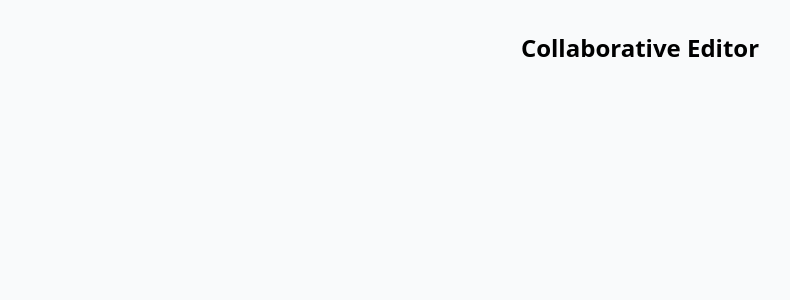
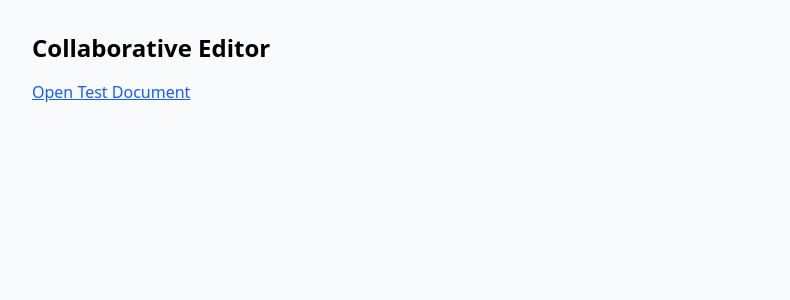
Before and after one commit to Safdari10/SyncScript, a Next.js app: page / in a window 1280 px wide. Shown: the top 300 px of the page, without its empty margins (0-790 px from the left). Built offline with nearby package versions, Linux system fonts and the light colour scheme.

Commit message:
feat: Create clean homepage with navigation
- Remove default Next.js content
- Add navigation link to test document
- Update route to match (main) folder structure

```diff
--- a/src/app/page.tsx
+++ b/src/app/page.tsx
@@ -1,9 +1,14 @@
-export default function Home() {
+import Link from "next/link";
+
+export default function page() {
   return (
-    <div className="min-h-screen bg-gray-50">
-      <h1 className="text-2xl font-bold text-center py-8">
-        Collaborative Editor
-      </h1>
+    <div className="p-8">
+      <h1 className="text-2xl font-bold mb-4">Collaborative Editor</h1>
+      <Link
+        href="/(main)/1"
+        className="text-blue-600 underline hover:text-blue-800">
+        Open Test Document
+      </Link>
     </div>
   );
 }
```
